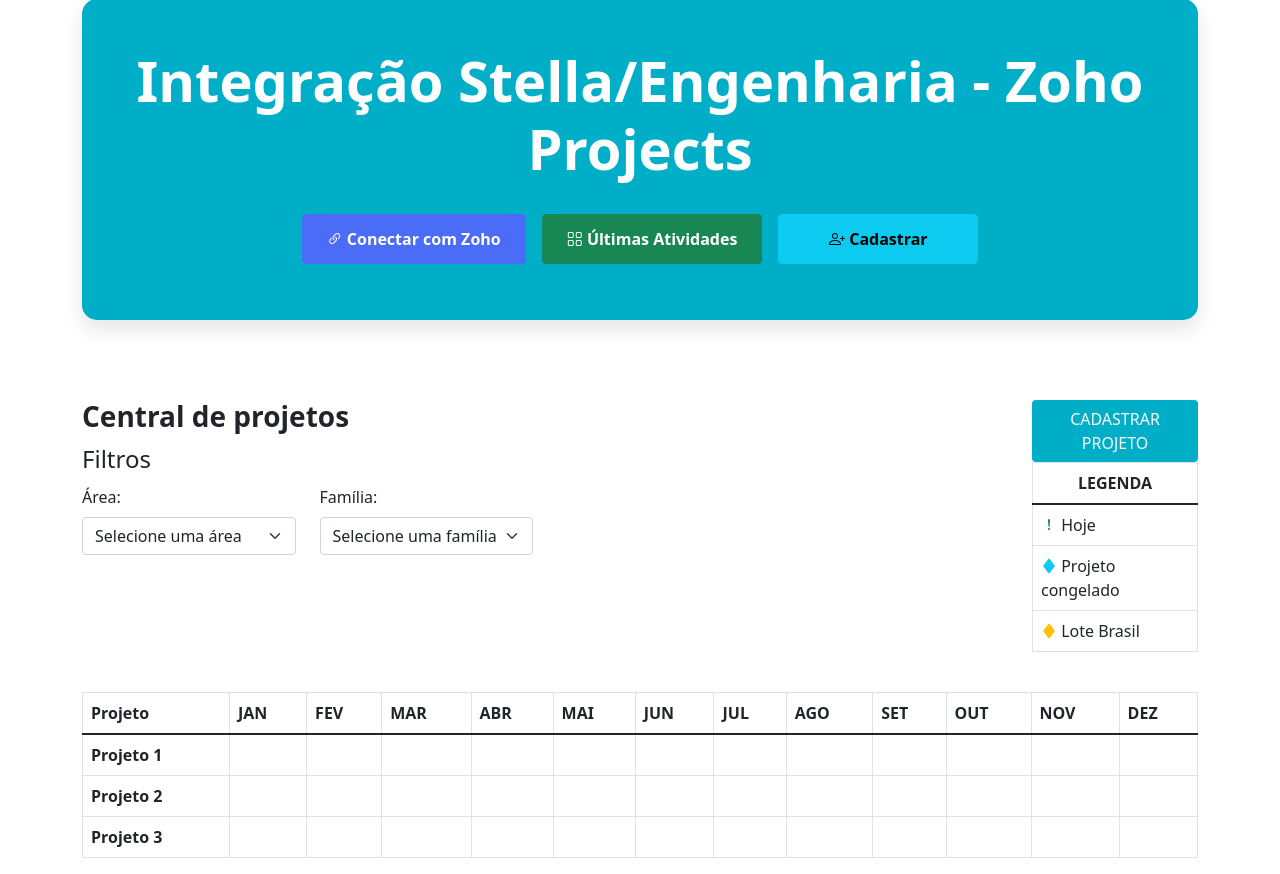
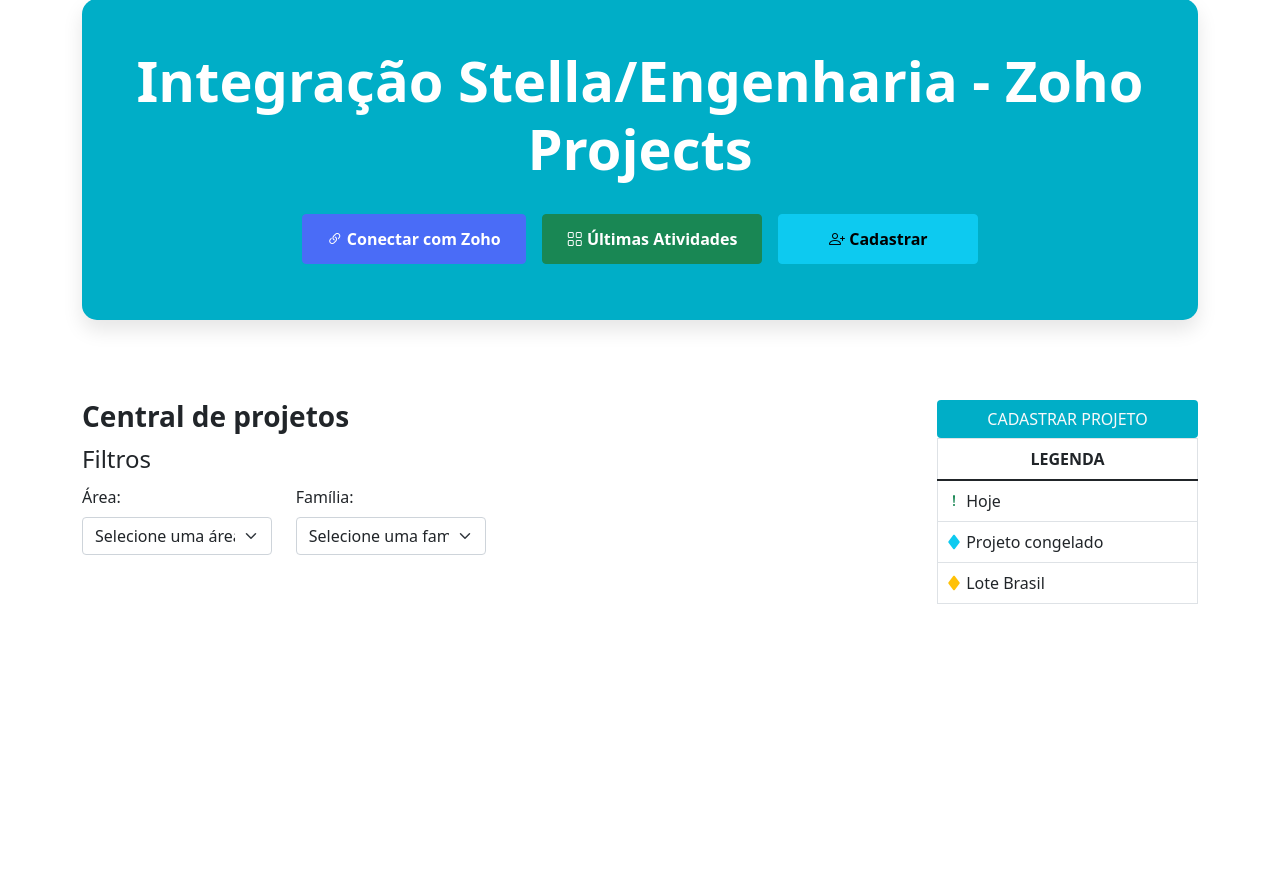
Before and after one commit to danielbrol-stella/StellaZoho, a Flask app: page / in a window 1280 px wide. Shown: the part 105-979 px from the top of the page. After the commit the page ends 709 px from the top, so only its background shows below. Run offline with Flask 3, Linux system fonts and the light colour scheme; lists and menus that the app fills with data are empty.

Commit message:
fix: ajuste na largura das cols

```diff
--- a/Templates/cadastrar.html
+++ b/Templates/cadastrar.html
@@ -8,7 +8,7 @@
 </head>
 <body>
     <header>
-        <nav class="navbar navbar-expand-lg bg-body-tertiary bg-color">
+        <nav class="navbar navbar-expand-lg bg-body-tertiary bg-color w-100">
             <div class="container-fluid">
                 <a class="navbar-brand" href="#"> <!-- Mudança: transforme a imagem em um link -->
                     <img src="../images/Logo E de Stella branco.png" alt="Logo da Stella" class="stella-logo">
--- a/Templates/index.html
+++ b/Templates/index.html
@@ -94,7 +94,7 @@
     <main>
         <div class="container">
             <div class="row">
-                <div class="col-8 col-sm-8 col-md-10">
+                <div class="col-8 col-sm-8 col-md-9">
                     <h3><b>Central de projetos</b></h3>
 
                     <!--
@@ -159,7 +159,7 @@
                     </form>
                 </div>
 
-                <div class="col-4 col-sm-4 col-md-2 d-flex flex-column gp-0">
+                <div class="col-4 col-sm-4 col-md-3 d-flex flex-column gap-0">
                     <button type="button" class="btn bg-color text-light stella-btn w-100">CADASTRAR PROJETO</button>
 
                     <table class="table table-bordered table-hover">
@@ -192,6 +192,8 @@
 
         <br>
 
+        <!--
+        ---- TABELA ESTÁTICA ----
         <div class="container">
             <table class="table border table-bordered table-hover">
             <thead>
@@ -259,7 +261,7 @@
                 </tr>
             </tbody>
             </table>
-        </div>
+        </div> -->
     </main>
 
     <!-- Bootstrap Icons -->
```
